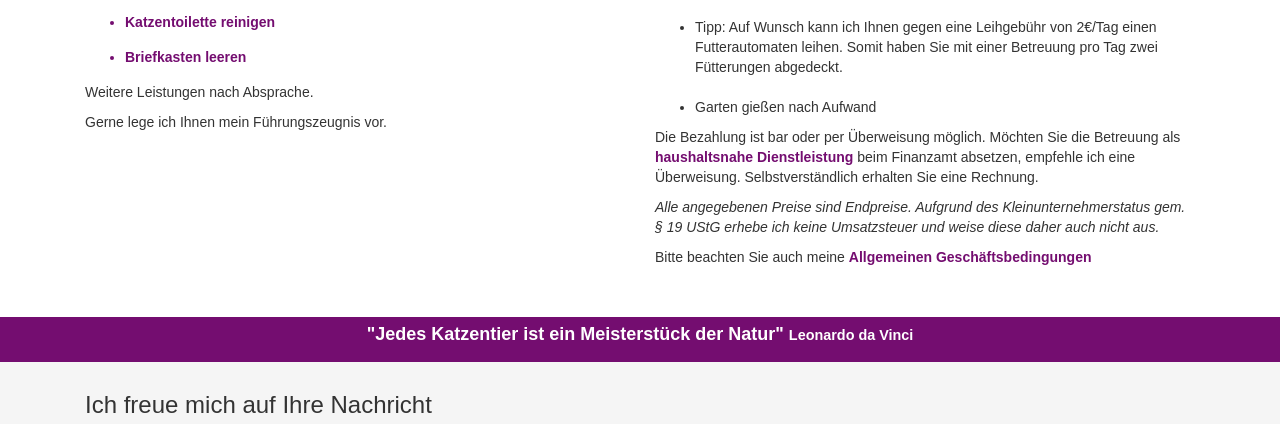
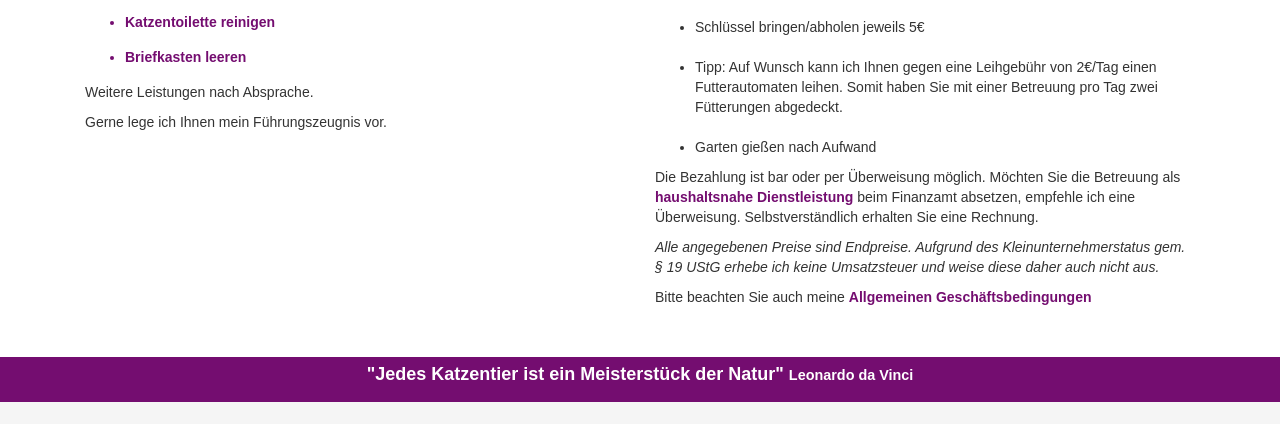
Before and after one commit to ihrekatzenbetreuung/ihrekatzenbetreuung.github.io, a plain HTML site: page leistungen-preise.html in a window 1280 px wide. Shown: the part 376-800 px from the top of the page. Drawn offline with Linux system fonts and the light colour scheme; a web font is replaced by a local one.

Commit message:
Price items added

```diff
--- a/leistungen-preise.html
+++ b/leistungen-preise.html
@@ -107,6 +107,8 @@
             <li>1-2 Katzen 1mal täglich 20€</li>
             <li>3-5 Katzen 1mal täglich 27€</li>
             <br>
+            <li>Schlüssel bringen/abholen jeweils 5€</li>
+            <br>
             <li class="hint">Tipp: Auf Wunsch kann ich Ihnen gegen eine Leihgebühr von 2€/Tag einen Futterautomaten leihen. Somit haben Sie mit einer Betreuung pro Tag zwei Fütterungen abgedeckt.</li>
             <br>
             <li>Garten gießen nach Aufwand</li>
```
